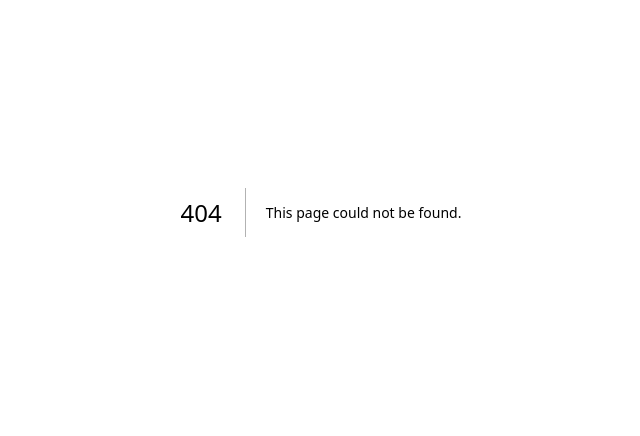
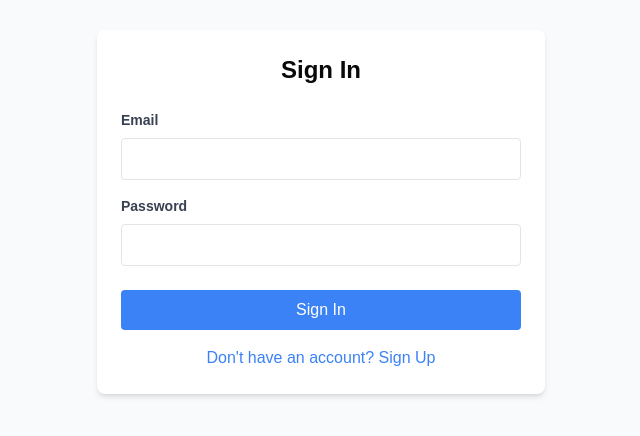
Before and after one commit to countstarss/Magic-box, a Next.js app: page /auth in a window 1280 px wide. Before the commit this address had no page. Shown: the part 188-624 px from the top of the page, without its empty margins (319-959 px from the left). Built offline with nearby package versions, Linux system fonts and the light colour scheme; no server answers.

Commit message:
添加基础auth功能

```diff
--- a/package.json
+++ b/package.json
@@ -27,6 +27,8 @@
     "@radix-ui/react-switch": "^1.1.0",
     "@radix-ui/react-tabs": "^1.1.0",
     "@radix-ui/react-tooltip": "^1.1.2",
+    "@supabase/auth-helpers-nextjs": "^0.10.0",
+    "@supabase/supabase-js": "^2.49.1",
     "@tanstack/react-query": "^5.68.0",
     "@tanstack/react-query-devtools": "^5.68.0",
     "@types/uuid": "^10.0.0",
--- /dev/null
+++ b/src/app/auth/page.tsx
@@ -0,0 +1,9 @@
+import AuthForm from "@/components/auth/AuthForm";
+
+export default function AuthPage() {
+  return (
+    <div className="min-h-screen flex items-center justify-center bg-gray-50 py-12 px-4 sm:px-6 lg:px-8">
+      <AuthForm />
+    </div>
+  );
+}
--- /dev/null
+++ b/src/components/auth/AuthForm.tsx
@@ -0,0 +1,92 @@
+"use client";
+
+import { useState } from "react";
+import { supabase } from "@/lib/supabase";
+
+export default function AuthForm() {
+  const [email, setEmail] = useState("");
+  const [password, setPassword] = useState("");
+  const [isLoading, setIsLoading] = useState(false);
+  const [mode, setMode] = useState<"signin" | "signup">("signin");
+  const [error, setError] = useState<string | null>(null);
+
+  const handleAuth = async (e: React.FormEvent) => {
+    e.preventDefault();
+    setIsLoading(true);
+    setError(null);
+
+    try {
+      if (mode === "signup") {
+        const { error } = await supabase.auth.signUp({
+          email,
+          password,
+        });
+        if (error) throw error;
+      } else {
+        const { error } = await supabase.auth.signInWithPassword({
+          email,
+          password,
+        });
+        if (error) throw error;
+      }
+    } catch (err: any) {
+      setError(err.message);
+    } finally {
+      setIsLoading(false);
+    }
+  };
+
+  return (
+    <div className="max-w-md w-full mx-auto p-6 bg-white rounded-lg shadow-md">
+      <h2 className="text-2xl font-bold text-center mb-6">
+        {mode === "signin" ? "Sign In" : "Sign Up"}
+      </h2>
+      {error && (
+        <div className="mb-4 p-3 bg-red-100 text-red-700 rounded">{error}</div>
+      )}
+      <form onSubmit={handleAuth}>
+        <div className="mb-4">
+          <label className="block text-gray-700 text-sm font-bold mb-2">
+            Email
+          </label>
+          <input
+            type="email"
+            value={email}
+            onChange={(e) => setEmail(e.target.value)}
+            className="w-full p-2 border rounded focus:outline-none focus:ring-2 focus:ring-blue-500"
+            required
+          />
+        </div>
+        <div className="mb-6">
+          <label className="block text-gray-700 text-sm font-bold mb-2">
+            Password
+          </label>
+          <input
+            type="password"
+            value={password}
+            onChange={(e) => setPassword(e.target.value)}
+            className="w-full p-2 border rounded focus:outline-none focus:ring-2 focus:ring-blue-500"
+            required
+          />
+        </div>
+        <button
+          type="submit"
+          disabled={isLoading}
+          className="w-full bg-blue-500 text-white p-2 rounded hover:bg-blue-600 disabled:bg-blue-300"
+        >
+          {isLoading ? "Loading..." : mode === "signin" ? "Sign In" : "Sign Up"}
+        </button>
+      </form>
+      <div className="mt-4 text-center">
+        <button
+          onClick={() => setMode(mode === "signin" ? "signup" : "signin")}
+          className="text-blue-500 hover:text-blue-600"
+        >
+          {mode === "signin"
+            ? "Don't have an account? Sign Up"
+            : "Already have an account? Sign In"}
+        </button>
+      </div>
+    </div>
+  );
+}
--- /dev/null
+++ b/src/lib/supabase.ts
@@ -0,0 +1,6 @@
+import { createClient } from '@supabase/supabase-js'
+
+const supabaseUrl = process.env.NEXT_PUBLIC_SUPABASE_URL!
+const supabaseAnonKey = process.env.NEXT_PUBLIC_SUPABASE_ANON_KEY!
+
+export const supabase = createClient(supabaseUrl, supabaseAnonKey)
```
Also changed, not shown: middleware.ts (added, +30 -0 lines), src/types/next-auth.d.ts (deleted, +0 -12 lines), src/utils/page.tsx (deleted, +0 -122 lines), 1 other file (tests, documents, lock files or other folders).
